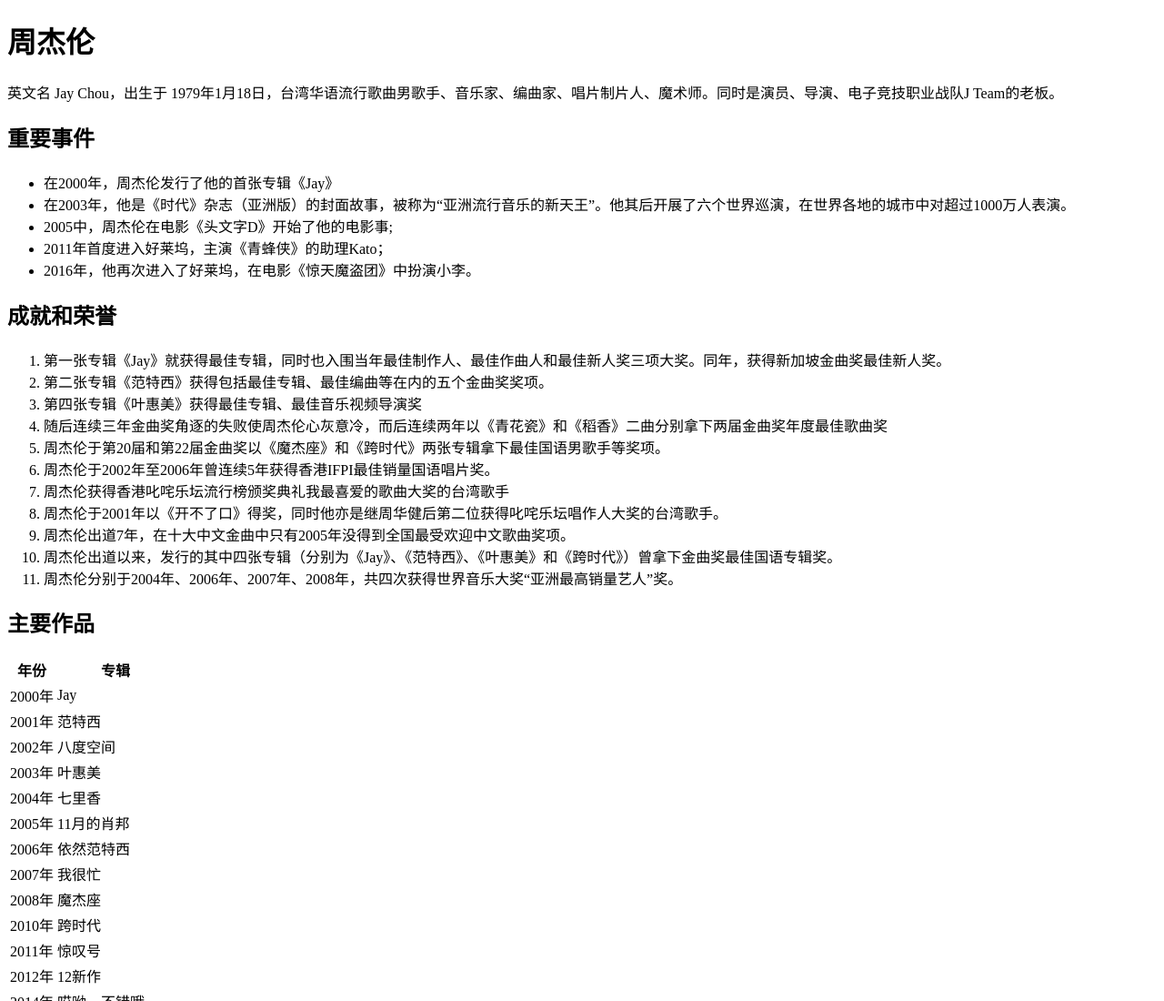
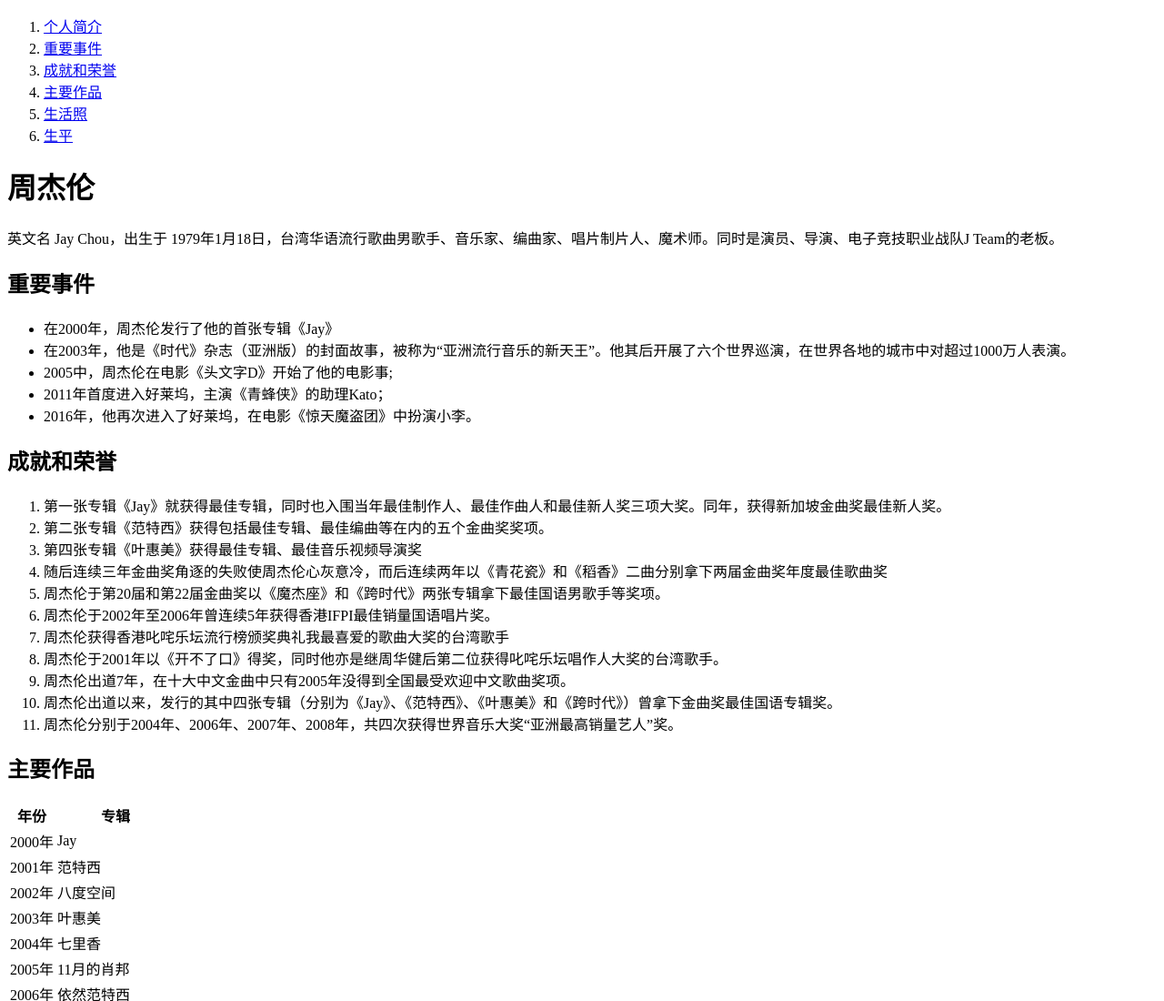
Before and after one commit to anecky/zhouchuanxiong, a plain HTML site: page index.html in a window 1280 px wide. Shown: the top 1100 px of the page at 91% size. Drawn offline with Linux system fonts and the light colour scheme.

Commit message:
周传雄

```diff
--- a/index.html
+++ b/index.html
@@ -14,14 +14,36 @@
 </head>
 
 <body>
-    <h1>
+    <nav>
+        <ol>
+            <li>
+                <a href="#jay">个人简介</a>
+            </li>
+            <li>
+                <a href="#events">重要事件</a>
+            </li>
+            <li>
+                <a href="#awards">成就和荣誉</a>
+            </li>
+            <li>
+                <a href="#words">主要作品</a>
+            </li>
+            <li>
+                <a href="#pictures">生活照</a>
+            </li>
+            <li>
+                <a href="#alive">生平</a>
+            </li>
+        </ol>
+    </nav>
+    <h1 id="jay">
         周杰伦
     </h1>
     <p>
         英文名 Jay Chou，出生于
         1979年1月18日，台湾华语流行歌曲男歌手、音乐家、编曲家、唱片制片人、魔术师。同时是演员、导演、电子竞技职业战队J Team的老板。
     </p>
-    <h2>
+    <h2 id="events">
         重要事件
     </h2>
     <ul>
@@ -31,7 +53,7 @@
         <li>2011年首度进入好莱坞，主演《青蜂侠》的助理Kato；</li>
         <li>2016年，他再次进入了好莱坞，在电影《惊天魔盗团》中扮演小李。</li>
     </ul>
-    <h2>成就和荣誉</h2>
+    <h2 id="awards">成就和荣誉</h2>
     <ol>
         <li>第一张专辑《Jay》就获得最佳专辑，同时也入围当年最佳制作人、最佳作曲人和最佳新人奖三项大奖。同年，获得新加坡金曲奖最佳新人奖。</li>
         <li>第二张专辑《范特西》获得包括最佳专辑、最佳编曲等在内的五个金曲奖奖项。</li>
@@ -45,7 +67,7 @@
         <li>周杰伦出道以来，发行的其中四张专辑（分别为《Jay》、《范特西》、《叶惠美》和《跨时代》）曾拿下金曲奖最佳国语专辑奖。</li>
         <li>周杰伦分别于2004年、2006年、2007年、2008年，共四次获得世界音乐大奖“亚洲最高销量艺人”奖。</li>
     </ol>
-    <h2>主要作品</h2>
+    <h2 id="words">主要作品</h2>
     <table>
         <thead>
             <tr>
@@ -112,11 +134,11 @@
             </tr>
         </tbody>
     </table>
-    <h2>生活照</h2>
-    <div><a href="./images/1.jpg"><img width="400" src="./images//1.jpg" alt="1.png"></a></div>
-    <div><a href="./images/2.jpg"><img width="400" src="./images/2.jpg" alt="2.png"></a></div>
-    <div><a href="./images/3.jpg"><img width="400" src="./images/3.jpg" alt="3.png"></a></div>
-    <h2>生平</h2>
+    <h2 id="pictures">生活照</h2>
+    <div><a href="./images/1.jpg" target="_blank"><img width="400" src="./images//1.jpg" alt="1.png"></a></div>
+    <div><a href="./images/2.jpg" target="_blank"><img width="400" src="./images/2.jpg" alt="2.png"></a></div>
+    <div><a href="./images/3.jpg" target="_blank"><img width="400" src="./images/3.jpg" alt="3.png"></a></div>
+    <h2 id="alive">生平</h2>
     <p> 周杰伦在台湾台北林口长大。父亲周耀中，当时任教于台北县芦洲国中，教授生物；母亲叶惠美则是林口国中美术教师。14岁时父母离异，由父亲担任监护人，年满18岁后选择与母亲共同生活，周杰伦在台湾民视新闻台由胡婉玲主持的节目《台湾演义》专访中，澄清《爸，我回来了》的灵感，只是对社会上家暴现象的感慨，并非指涉父母间的状况，父亲方面的亲戚也曾质疑过他，他还为此向亲戚们澄清，为此误解抱歉过。
     </p>
 
```
